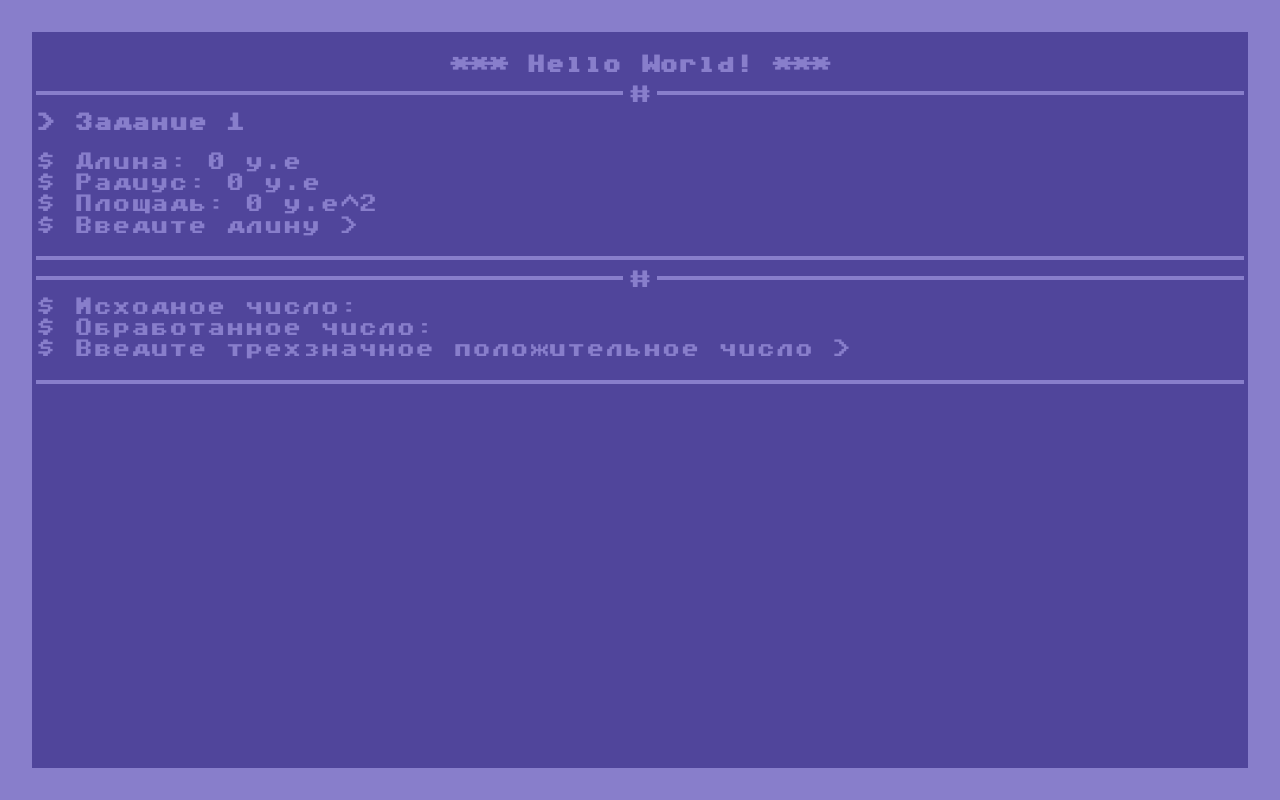
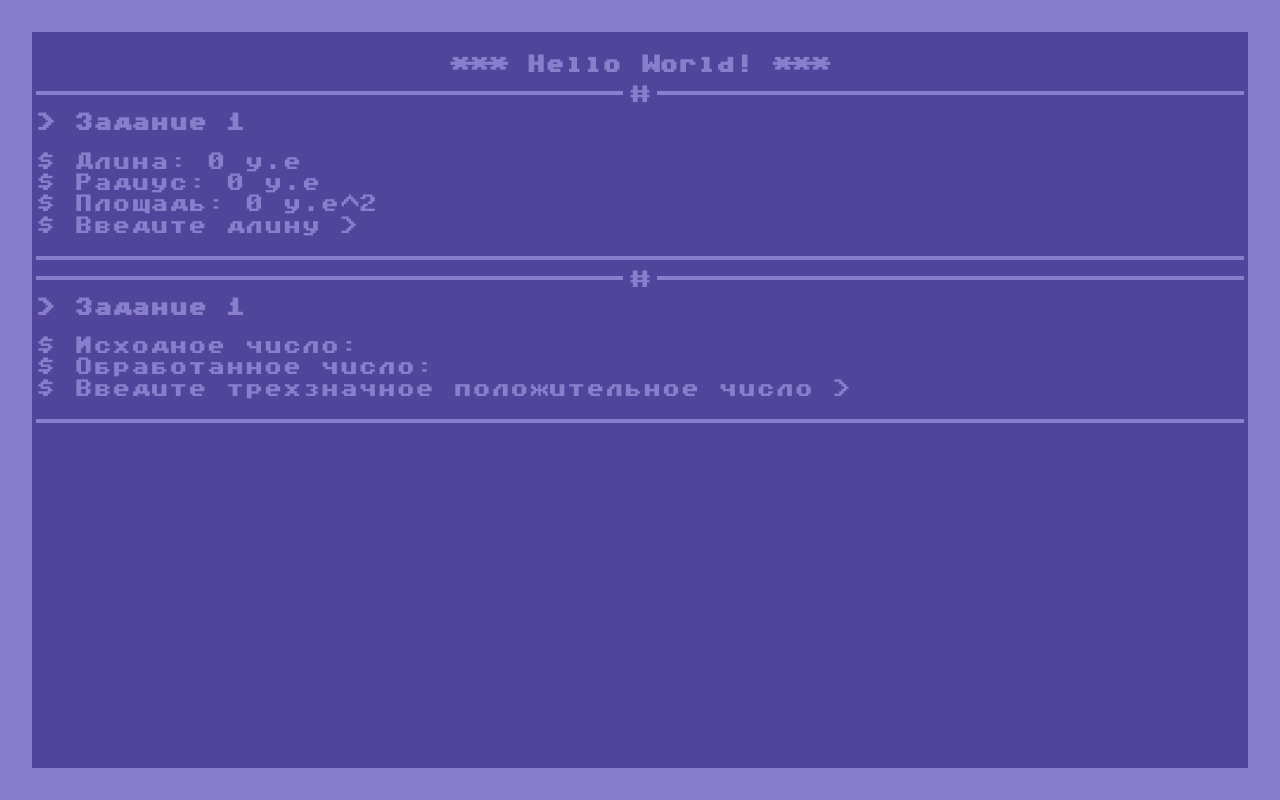
Before and after one commit to CoMakar/ALTGTU-Alg-LR-G2-T1-2, a plain HTML site: page index.html in a window 1280 px wide. Drawn offline with Linux system fonts and the light colour scheme.

```diff
--- a/index.html
+++ b/index.html
@@ -44,6 +44,8 @@
 
     <hr>
 
+    <h2>Задание 1</h2>
+
     <div class="task">
         <p>
             Исходное число:
```
